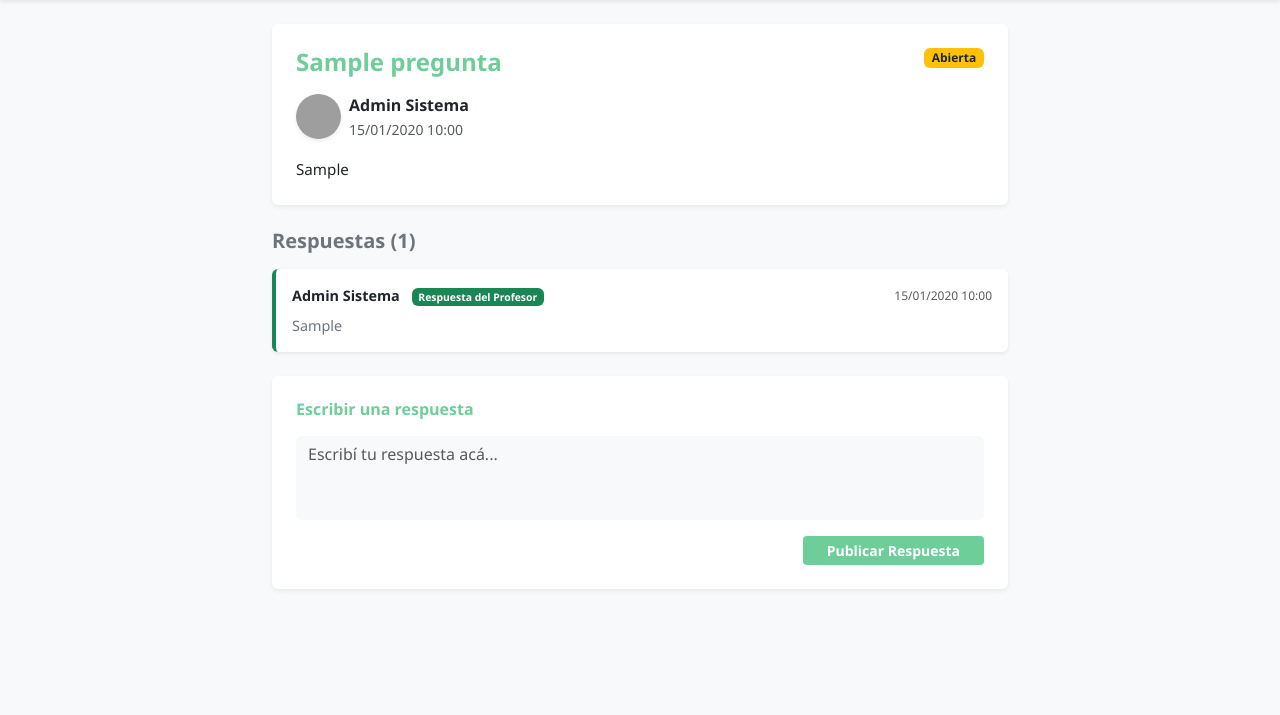
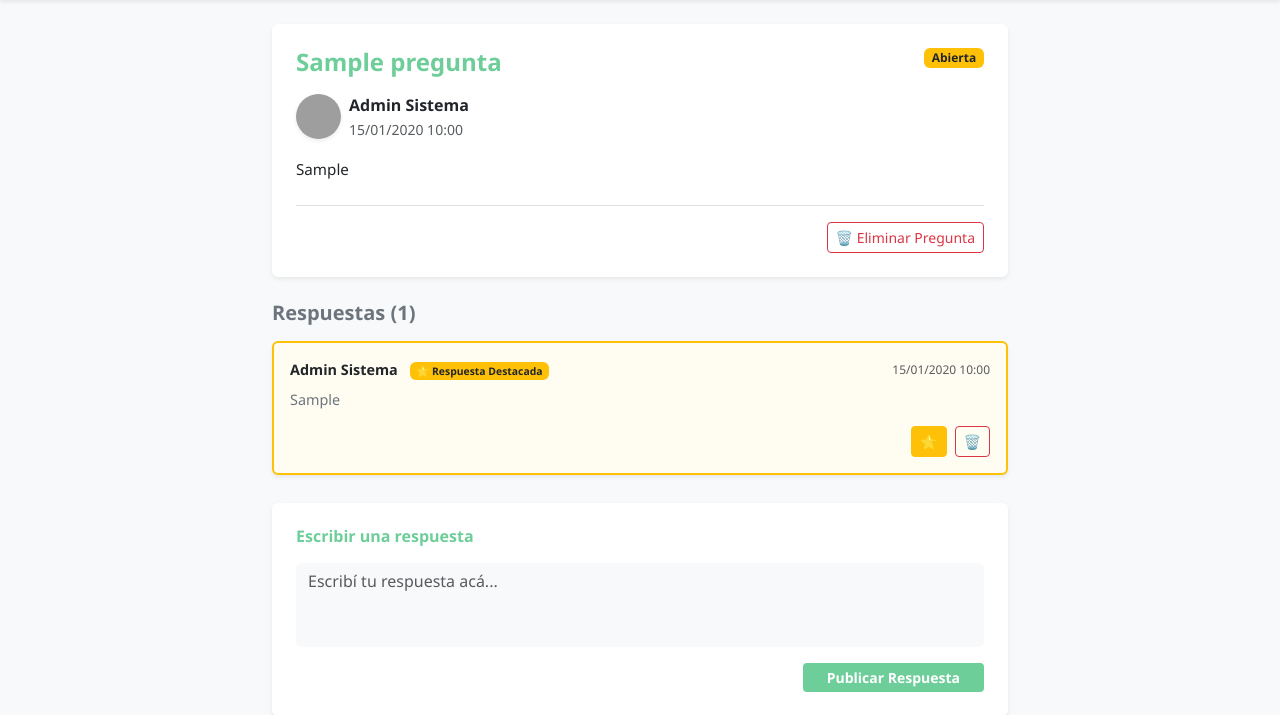
Before and after one commit to vaniina-afk/cursolandia, a PHP site: page /pregunta_foro.php?id=1 in a window 1280 px wide. Shown: the part 56-771 px from the top of the page. Before the commit the page ends 646 px from the top, so only its background shows below. Run offline with PHP 8.4, Linux system fonts and the light colour scheme; a user stored in the database is signed in; data comes from the database, SQL or seed files in the repository; tables that the repository leaves empty hold one stand-in row (values such as "Sample post"); grey boxes are pictures that could not be loaded.

Commit message:
Foro: Agrega moderación, estados visuales y notificaciones automáticas.
- Se agregó acciones_foro.php para permitir al profesor eliminar, destacar o cerrar temas.
- Se implementó el envío de alertas automáticas al publicar o responder consultas.
- Se actualizó la vista del foro y el curso para mostrar los nuevos estados.

```diff
--- a/curso_interno.php
+++ b/curso_interno.php
@@ -212,7 +212,7 @@ $preguntas_foro = $conexion->query($sql_foro);
                             <?php if ($preguntas_foro && $preguntas_foro->num_rows > 0): ?>
                                 <div class="list-group list-group-flush">
                                     <?php while ($pregunta = $preguntas_foro->fetch_assoc()): ?>
-                                        <!-- Más adelante crearemos 'pregunta_foro.php' para ver las respuestas -->
+
                                         <a href="pregunta_foro.php?id=<?php echo $pregunta['id_pregunta']; ?>" class="list-group-item list-group-item-action py-3 px-2 border-bottom">
                                             <div class="d-flex w-100 justify-content-between align-items-center mb-1">
                                                 <h6 class="mb-0 fw-bold text-dark text-truncate pe-2"><?php echo htmlspecialchars($pregunta['titulo']); ?></h6>
@@ -227,7 +227,9 @@ $preguntas_foro = $conexion->query($sql_foro);
                                                 <small class="text-primario fw-semibold">
                                                     👤 <?php echo htmlspecialchars($pregunta['nombre'] . ' ' . $pregunta['apellido']); ?>
                                                 </small>
-                                                <?php if ($pregunta['estado'] == 'Resuelta'): ?>
+                                                <?php if (isset($pregunta['cerrada']) && $pregunta['cerrada'] == 1): ?>
+                                                    <span class="badge bg-secondary rounded-pill" style="font-size: 0.65rem;">🔒 Cerrado</span>
+                                                <?php elseif ($pregunta['estado'] == 'Resuelta'): ?>
                                                     <span class="badge bg-success rounded-pill" style="font-size: 0.65rem;">Resuelta</span>
                                                 <?php else: ?>
                                                     <span class="badge bg-warning text-dark rounded-pill" style="font-size: 0.65rem;">Abierta</span>
--- a/pregunta_foro.php
+++ b/pregunta_foro.php
@@ -13,8 +13,8 @@ $id_pregunta = (int)$_GET['id'];
 
 require_once 'includes/logica_notificaciones.php';
 
-// 1. Traer los datos de la pregunta principal
-$sql_pregunta = "SELECT p.*, u.nombre, u.apellido, u.imagen_perfil, c.titulo as curso_titulo
+// 1. Traer los datos de la pregunta principal y saber quién es el creador del curso
+$sql_pregunta = "SELECT p.*, u.nombre, u.apellido, u.imagen_perfil, c.titulo as curso_titulo, c.id_creador
                  FROM preguntas p
                  JOIN Usuarios u ON p.id_usuario = u.id_usuario
                  JOIN Cursos c ON p.id_curso = c.id_curso
@@ -28,12 +28,16 @@ if ($result_pregunta->num_rows == 0) {
 $pregunta = $result_pregunta->fetch_assoc();
 $id_curso = $pregunta['id_curso'];
 
+// Variables para los permisos
+$es_creador = ($id_usuario == $pregunta['id_creador']);
+$es_autor_pregunta = ($id_usuario == $pregunta['id_usuario']);
+
 // 2. Traer todas las respuestas asociadas a esta pregunta
 $sql_respuestas = "SELECT r.*, u.nombre, u.apellido, u.imagen_perfil
                    FROM respuestas r
                    JOIN Usuarios u ON r.id_usuario = u.id_usuario
                    WHERE r.id_pregunta = $id_pregunta
-                   ORDER BY r.fecha_creacion ASC";
+                   ORDER BY r.es_destacada DESC, r.fecha_creacion ASC"; // Muestra las destacadas primero
 $respuestas = $conexion->query($sql_respuestas);
 ?>
 <!DOCTYPE html>
@@ -108,7 +112,9 @@ $respuestas = $conexion->query($sql_respuestas);
                     <div class="card-body p-4">
                         <div class="d-flex justify-content-between align-items-start mb-3">
                             <h4 class="text-primario fw-bold mb-0"><?php echo htmlspecialchars($pregunta['titulo']); ?></h4>
-                            <?php if ($pregunta['estado'] == 'Resuelta'): ?>
+                            <?php if (isset($pregunta['cerrada']) && $pregunta['cerrada'] == 1): ?>
+                                <span class="badge bg-secondary">🔒 Tema Cerrado</span>
+                            <?php elseif ($pregunta['estado'] == 'Resuelta'): ?>
                                 <span class="badge bg-success">Resuelta</span>
                             <?php else: ?>
                                 <span class="badge bg-warning text-dark">Abierta</span>
@@ -129,6 +135,19 @@ $respuestas = $conexion->query($sql_respuestas);
                             </div>
                         </div>
                         <p class="mb-0" style="white-space: pre-wrap; font-size: 0.95rem; line-height: 1.6;"><?php echo htmlspecialchars($pregunta['cuerpo']); ?></p>
+
+                        <!-- BOTONES DE MODERACIÓN DE PREGUNTA -->
+                        <?php if ($es_autor_pregunta || $es_creador): ?>
+                            <div class="mt-4 d-flex justify-content-end gap-2 border-top pt-3">
+
+                                <!-- Botón visible para el autor y para el creador del curso -->
+                                <a href="acciones_foro.php?accion=eliminar_pregunta&id=<?php echo $id_pregunta; ?>" class="btn btn-sm btn-outline-danger" onclick="return confirm('¿Seguro que querés eliminar esta pregunta y todas sus respuestas?');">🗑️ Eliminar Pregunta</a>
+
+                                <?php if ($es_creador && (isset($pregunta['cerrada']) && $pregunta['cerrada'] == 0)): ?>
+                                    <a href="acciones_foro.php?accion=cerrar_pregunta&id=<?php echo $id_pregunta; ?>" class="btn btn-sm btn-outline-secondary" onclick="return confirm('¿Querés cerrar este tema? Ya no se permitirán nuevas respuestas.');">🔒 Cerrar Tema</a>
+                                <?php endif; ?>
+                            </div>
+                        <?php endif; ?>
                     </div>
                 </div>
 
@@ -138,19 +157,34 @@ $respuestas = $conexion->query($sql_respuestas);
                 <?php if ($respuestas->num_rows > 0): ?>
                     <div class="d-flex flex-column gap-3 mb-4">
                         <?php while($respuesta = $respuestas->fetch_assoc()): ?>
-                            <!-- Si la respuesta es destacada, le ponemos un borde verde a la izquierda -->
-                            <div class="card shadow-sm border-0 <?php echo $respuesta['es_destacada'] ? 'border-start border-success border-4' : ''; ?>">
+                            <?php $es_autor_respuesta = ($id_usuario == $respuesta['id_usuario']); ?>
+
+                            <!-- Estilo "amarillito" para destacadas -->
+                            <div class="card shadow-sm mb-1 <?php echo $respuesta['es_destacada'] ? 'border-warning border-2' : 'border-0'; ?>" <?php echo $respuesta['es_destacada'] ? 'style="background-color: #fffdf2;"' : ''; ?>>
                                 <div class="card-body p-3">
                                     <div class="d-flex align-items-center mb-2">
                                         <span class="fw-bold me-auto text-dark" style="font-size: 0.9rem;">
                                             <?php echo htmlspecialchars($respuesta['nombre'] . ' ' . $respuesta['apellido']); ?>
                                             <?php if ($respuesta['es_destacada']): ?>
-                                                <span class="badge bg-success ms-2" style="font-size: 0.65rem;">Respuesta del Profesor</span>
+                                                <span class="badge bg-warning text-dark ms-2" style="font-size: 0.65rem;">⭐ Respuesta Destacada</span>
                                             <?php endif; ?>
                                         </span>
                                         <small class="text-muted" style="font-size: 0.75rem;"><?php echo date('d/m/Y H:i', strtotime($respuesta['fecha_creacion'])); ?></small>
                                     </div>
-                                    <p class="mb-0 text-secondary" style="white-space: pre-wrap; font-size: 0.9rem;"><?php echo htmlspecialchars($respuesta['cuerpo']); ?></p>
+                                    <p class="mb-3 text-secondary" style="white-space: pre-wrap; font-size: 0.9rem;"><?php echo htmlspecialchars($respuesta['cuerpo']); ?></p>
+
+                                    <!-- BOTONES DE MODERACIÓN DE RESPUESTA -->
+                                    <?php if ($es_creador || $es_autor_respuesta): ?>
+                                        <div class="d-flex justify-content-end gap-2">
+                                            <?php if ($es_creador): ?>
+                                                <a href="acciones_foro.php?accion=destacar_respuesta&id=<?php echo $respuesta['id_respuesta']; ?>&id_pregunta=<?php echo $id_pregunta; ?>" class="btn btn-sm <?php echo $respuesta['es_destacada'] ? 'btn-warning' : 'btn-outline-warning'; ?>" title="Destacar / Quitar destacado">⭐</a>
+                                            <?php endif; ?>
+
+                                            <?php if ($es_autor_respuesta || $es_creador): ?>
+                                                <a href="acciones_foro.php?accion=eliminar_respuesta&id=<?php echo $respuesta['id_respuesta']; ?>&id_pregunta=<?php echo $id_pregunta; ?>" class="btn btn-sm btn-outline-danger" title="Eliminar" onclick="return confirm('¿Estás seguro de eliminar esta respuesta?');">🗑️</a>
+                                            <?php endif; ?>
+                                        </div>
+                                    <?php endif; ?>
                                 </div>
                             </div>
                         <?php endwhile; ?>
@@ -161,7 +195,12 @@ $respuestas = $conexion->query($sql_respuestas);
                     </div>
                 <?php endif; ?>
 
-                <!-- CAJA PARA ESCRIBIR UNA NUEVA RESPUESTA -->
+                <!-- CAJA PARA ESCRIBIR UNA NUEVA RESPUESTA (Solo si está abierta) -->
+                <?php if (isset($pregunta['cerrada']) && $pregunta['cerrada'] == 1): ?>
+                    <div class="alert alert-secondary border text-center text-muted mb-4 shadow-sm">
+                        🔒 El profesor ha cerrado este tema. Ya no se admiten nuevas respuestas.
+                    </div>
+                <?php else: ?>
                     <div class="card shadow-sm border-0">
                         <div class="card-body p-4">
                             <h6 class="fw-bold mb-3 text-primario">Escribir una respuesta</h6>
@@ -178,10 +217,12 @@ $respuestas = $conexion->query($sql_respuestas);
                             </form>
                         </div>
                     </div>
+                <?php endif; ?>
 
             </div>
         </div>
     </div>
+
     <!-- Script de Bootstrap -->
     <script src="https://cdn.jsdelivr.net/npm/bootstrap@5.3.0/dist/js/bootstrap.bundle.min.js"></script>
 </body>
```
Also changed, not shown: acciones_foro.php (added, +72 -0 lines), procesar_pregunta.php (+20 -0 lines), procesar_respuesta.php (+20 -16 lines). Lines whose indentation alone changed are shown as unchanged.
